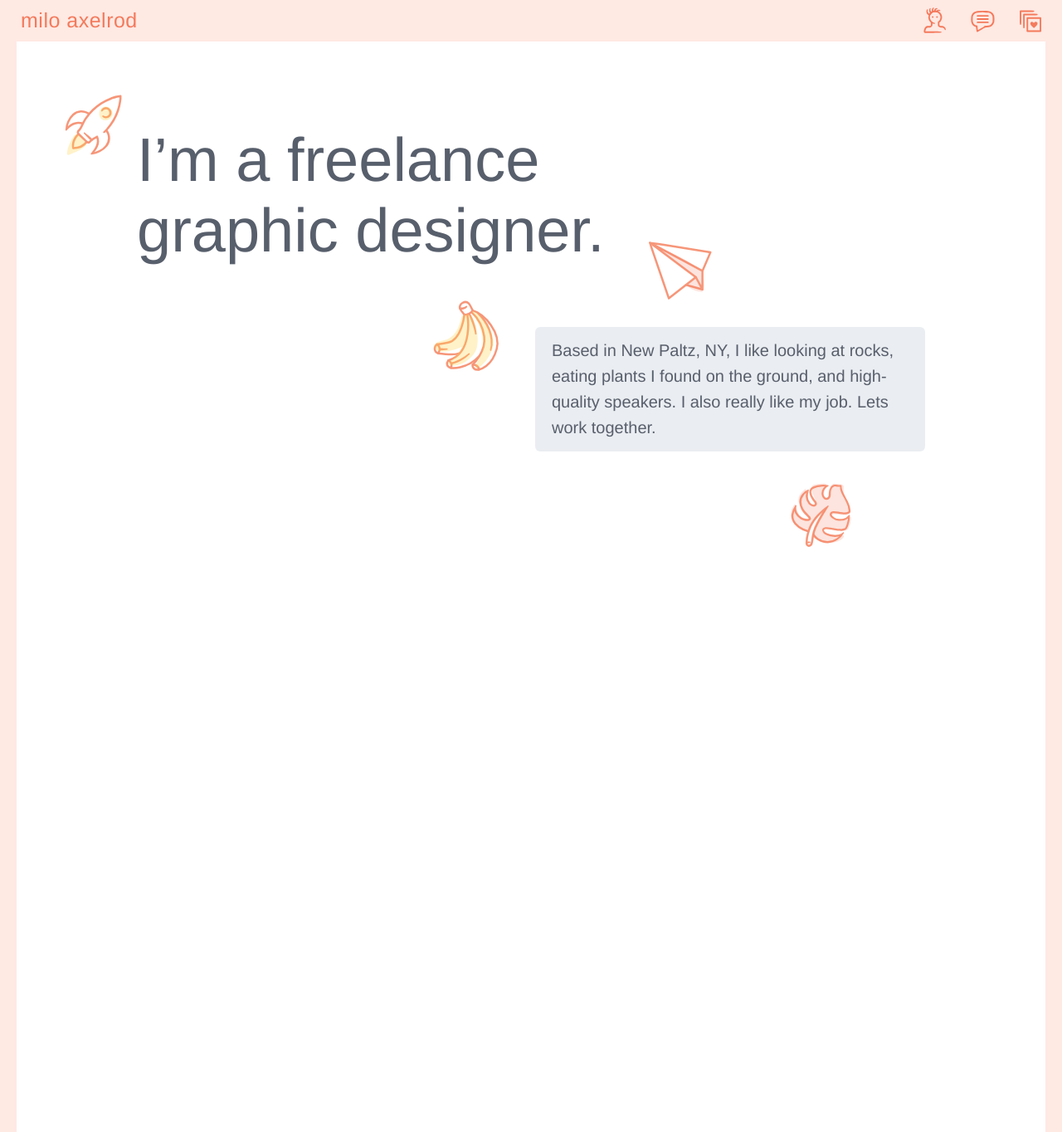
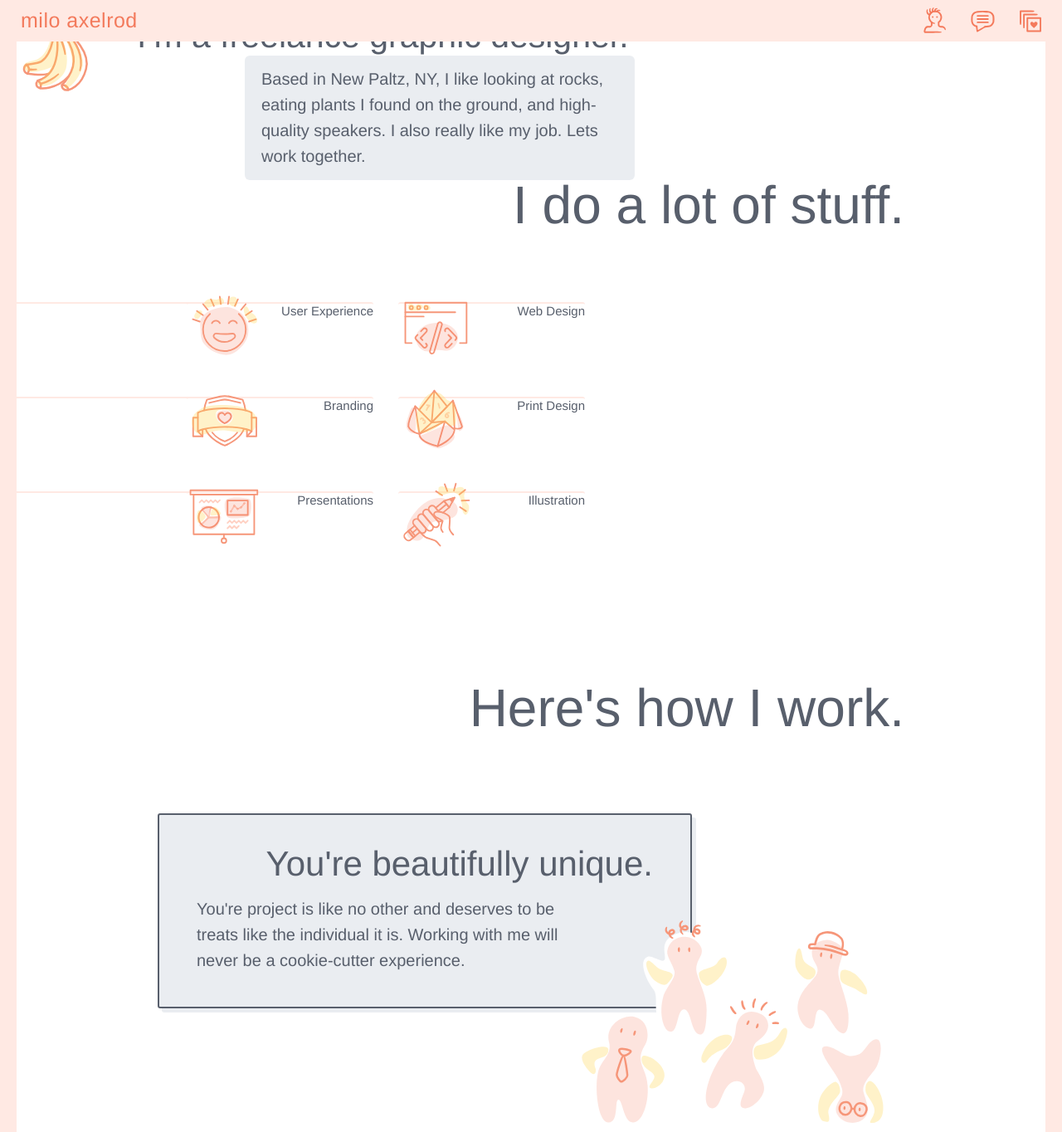
Before and after one commit to melanieaxelrod/miloaxelrod-website, a PHP site: page / in a window 1280 px wide. Shown: the top 1364 px of the page at 83% size. Run offline with PHP 8.4, Linux system fonts and the light colour scheme; some libraries are stand-ins or nearby versions; grey boxes are pictures that could not be loaded.

Commit message:
parallax poop
made a mess, it’ll take quite a while to clean up if I continue this way

```diff
--- a/css/style.css
+++ b/css/style.css
@@ -440,30 +440,90 @@
   border: 20px solid #FFE9E3;
   margin: 0;
   width: auto;
-  overflow: hidden; }
-  .page .splash {
+  overflow: hidden;
+  /*  .splash {
       height: calc( 100vh - (180px + 40px ) );
       padding: 90px 20px !important;
       background-image: url(../img/splash.svg);
       background-attachment: fixed;
       background-size: cover;
-    border-bottom: 20px solid #FFE9E3; }
-    .page .splash .intro {
+      border-bottom: 20px solid $lightpink;
+
+        .intro {
+          max-width: 950px;
+          margin: 0 auto;
+
+          .splash-text {
+            margin-bottom: 1em;
+            max-width: 600px;
+            font-size: 41px;
+            font-weight: 500;
+
+            .text {
+              max-width: 600px;
+            }
+          }
+
+          p {
+            max-width: 430px;
+            margin: 0 0 0 auto;
+            padding: 13px 20px;
+            border-radius: 6px;
+            background-color: $lighttransp;
+            font-weight: 300;
+            color: $dark;
+          }
+        }
+
+      ::-moz-selection {
+        background: none;
+        color: $pink;
+        -webkit-text-fill-color: $pink;
+      }
+      ::selection {
+        background: none;
+        color: $pink;
+        -webkit-text-fill-color: $pink;
+      }
+    } */ }
+  .page .contact-section {
+    background-color: #FFE9E3;
+    padding-bottom: 40px !important;
+    padding-top: 60px !important; }
+  .page .parallax {
+    perspective: 1px;
+    height: calc( 100vh - (180px + 40px ) );
+    overflow-x: hidden;
+    overflow-y: auto;
+    padding: 90px 20px !important;
+    background-image: url(../img/splash.svg);
+    background-size: cover; }
+    .page .parallax .parallax-layer {
+      position: absolute;
+      top: 0;
+      right: 0;
+      bottom: 0;
+      left: 0; }
+    .page .parallax .background {
+      transform: translateZ(-1px) scale(2); }
+      .page .parallax .background .image {
+        width: 100px;
+        height: 100px; }
+        .page .parallax .background .image img {
+          width: 100%;
+          height: 100%; }
+    .page .parallax .text {
+      transform: translateZ(0);
       max-width: 950px;
       margin: 0 auto; }
-      .page .splash .intro .splash-text {
-        /*      background-size: 1px 1em;
-                box-shadow:
-                  inset 0 -0.175em $white,
-                  inset 0 -0.42em $lighttransp;
-                display: inline; */
+      .page .parallax .text .splash-text {
         margin-bottom: 1em;
         max-width: 600px;
         font-size: 41px;
         font-weight: 500; }
-        .page .splash .intro .splash-text .text {
+        .page .parallax .text .splash-text .text {
           max-width: 600px; }
-      .page .splash .intro p {
+      .page .parallax .text p {
         max-width: 430px;
         margin: 0 0 0 auto;
         padding: 13px 20px;
@@ -471,18 +531,6 @@
         background-color: rgba(152, 164, 184, 0.2);
         font-weight: 300;
         color: #585F6C; }
-    .page .splash ::-moz-selection {
-      background: none;
-      color: #F69679;
-      -webkit-text-fill-color: #F69679; }
-    .page .splash ::selection {
-      background: none;
-      color: #F69679;
-      -webkit-text-fill-color: #F69679; }
-  .page .contact-section {
-    background-color: #FFE9E3;
-    padding-bottom: 40px !important;
-    padding-top: 60px !important; }
   .page .section {
     /*    border-bottom: 20px solid $lightpink; */
     padding: 60px 20px;
@@ -637,16 +685,25 @@
 / / / / / / / / / / / / / / / / / / / /
 / / / / / / / / / / / / / / / / / / /*/
 @media only screen and (min-width: 450px) {
-  .page .splash {
+  .page {
+    /*  .splash {
         height: calc( 100vh - (240px + 40px ) );
-    padding: 120px 20px !important; }
-    .page .splash .intro .splash-text {
+        padding: 120px 20px !important;
+
+        .intro {
+
+          .splash-text {
             font-size: 48px;
             font-weight: 500;
-      max-width: 550px; }
-      .page .splash .intro .splash-text .text {
+            max-width: 550px;
+
+            .text {
               max-width: 450px;
-        margin: 0 auto; }
+              margin: 0 auto;
+            }
+          }
+        }
+      } */ }
     .page .section {
       padding: 100px 20px; }
       .page .section .services .service {
@@ -661,13 +718,15 @@
       .page .section .what-i-do .image img {
         height: 270px; } }
 @media only screen and (min-width: 768px) {
+  /*
   #transport::before {
     margin: -50px 0 0 -100px;
     content: " ";
     background-image: url(../img/illus/splash/rocket.svg);
     height: 100px;
     width: 100px;
-    position: absolute; }
+    position: absolute;
+  }
 
   #transport::after {
     margin: 40px 0 0 40px;
@@ -675,7 +734,8 @@
     background-image: url(../img/illus/splash/plane.svg);
     height: 100px;
     width: 100px;
-    position: absolute; }
+    position: absolute;
+  }
 
   #veg::before {
     margin: -50px 0 0 -150px;
@@ -683,7 +743,8 @@
     background-image: url(../img/illus/splash/bananas.svg);
     height: 100px;
     width: 100px;
-    position: absolute; }
+    position: absolute;
+  }
 
   #veg::after {
     margin: 70px 0 0 150px;
@@ -691,17 +752,26 @@
     background-image: url(../img/illus/splash/leaf.svg);
     height: 100px;
     width: 100px;
-    position: absolute; }
+    position: absolute;
+  }  */
+  .page {
+    /*  .splash {
+        height: calc( 100vh - (260px + 40px ) );
+        padding: 130px 20px !important;
 
-  .page .splash {
-    height: calc( 100vh - (260px + 40px ) );
-    padding: 130px 20px !important; }
-    .page .splash .intro .splash-text {
+        .intro {
+
+          .splash-text {
             font-size: 74px;
             font-weight: 300;
-      max-width: 600px; }
-      .page .splash .intro .splash-text .text {
-        max-width: 600px; }
+            max-width: 600px;
+
+            .text {
+              max-width: 600px;
+            }
+          }
+        }
+      } */ }
     .page .section {
       padding: 100px 50px; }
       .page .section .copy-2 {
@@ -751,9 +821,17 @@
   .page .section .what-i-do .right h2 {
     margin-right: auto; } }
 @media only screen and (max-width: 400px) {
-  .page .splash .intro .splash-text {
+  .page {
+    /*   .splash {
+
+         .intro {
+
+           .splash-text {
              font-size: 36px;
-    font-weight: 500; }
+             font-weight: 500;
+           }
+         }
+       } */ }
     .page .section {
       padding: 50px 20px; }
       .page .section .what-i-do .image img {
--- a/css/style.scss
+++ b/css/style.scss
@@ -645,7 +645,73 @@
   width: auto;
   overflow: hidden;
 
-  .splash {
+  .contact-section {
+    background-color: $lightpink;
+    padding-bottom: 40px !important;
+    padding-top: 60px !important;
+  }
+
+.parallax {
+  perspective: 1px;
+  height: calc( 100vh - (180px + 40px ) );
+  overflow-x: hidden;
+  overflow-y: auto;
+  padding: 90px 20px !important;
+  background-image: url(../img/splash.svg);
+  background-size: cover;
+
+  .parallax-layer {
+    position: absolute;
+    top: 0;
+    right: 0;
+    bottom: 0;
+    left: 0;
+  }
+
+  .background {
+    transform: translateZ(-1px) scale(2);
+
+    .image {
+      width: 100px;
+      height: 100px;
+
+      img {
+        width: 100%;
+        height: 100%;
+      }
+    }
+  }
+
+  .text {
+    transform: translateZ(0);
+    max-width: 950px;
+    margin: 0 auto;
+
+    .splash-text {
+      margin-bottom: 1em;
+      max-width: 600px;
+      font-size: 41px;
+      font-weight: 500;
+
+      .text {
+        max-width: 600px;
+      }
+    }
+
+    p {
+      max-width: 430px;
+      margin: 0 0 0 auto;
+      padding: 13px 20px;
+      border-radius: 6px;
+      background-color: $lighttransp;
+      font-weight: 300;
+      color: $dark;
+    }
+  }
+}
+
+
+/*  .splash {
     height: calc( 100vh - (180px + 40px ) );
     padding: 90px 20px !important;
     background-image: url(../img/splash.svg);
@@ -658,11 +724,6 @@
         margin: 0 auto;
 
         .splash-text {
-  /*      background-size: 1px 1em;
-          box-shadow:
-            inset 0 -0.175em $white,
-            inset 0 -0.42em $lighttransp;
-          display: inline; */
           margin-bottom: 1em;
           max-width: 600px;
           font-size: 41px;
@@ -694,13 +755,8 @@
       color: $pink;
       -webkit-text-fill-color: $pink;
     }
-  }
-
-  .contact-section {
-    background-color: $lightpink;
-    padding-bottom: 40px !important;
-    padding-top: 60px !important;
-  }
+  } */
+
 
   .section{
 /*    border-bottom: 20px solid $lightpink; */
@@ -931,6 +987,7 @@
     }
   }
 
+
   .home-content {
     z-index: 2;
 
@@ -950,7 +1007,7 @@
 
 .page {
 
-  .splash {
+/*  .splash {
     height: calc( 100vh - (240px + 40px ) );
     padding: 120px 20px !important;
 
@@ -967,7 +1024,7 @@
         }
       }
     }
-  }
+  } */
 
   .section{
     padding: 100px 20px;
@@ -1021,7 +1078,7 @@
 }
 
 @media only screen and (min-width: 768px) {
-
+/*
 #transport::before {
   margin: -50px 0 0 -100px;
   content: " ";
@@ -1056,11 +1113,11 @@
   height: 100px;
   width: 100px;
   position: absolute;
-}
+}  */
 
 .page {
 
-  .splash {
+/*  .splash {
     height: calc( 100vh - (260px + 40px ) );
     padding: 130px 20px !important;
 
@@ -1076,7 +1133,7 @@
         }
       }
     }
-  }
+  } */
 
   .section{
     padding: 100px 50px;
@@ -1206,7 +1263,7 @@
 
  .page {
 
-   .splash {
+/*   .splash {
 
      .intro {
 
@@ -1215,7 +1272,7 @@
          font-weight: 500;
        }
      }
-   }
+   } */
 
    .section{
     padding: 50px 20px;
--- a/index.php
+++ b/index.php
@@ -25,6 +25,7 @@
 
   <div class="page">
 
+<!--
   <div class="section splash">
     <div class="intro">
       <div class="splash-text">
@@ -36,7 +37,24 @@
         Based in New Paltz, NY, I like looking at rocks, eating plants I found on the ground, and high-quality speakers. I also really like my job. Lets work together.
       </p>
     </div>
-  </div>
+  </div> -->
+
+  <div class="section parallax">
+    <div class="parallax-layer text">
+      <div class="splash-text">
+        <div class="text" id="transport">
+          I’m a freelance graphic designer.
+        </div>
+        <p id="veg">
+          Based in New Paltz, NY, I like looking at rocks, eating plants I found on the ground, and high-quality speakers. I also really like my job. Lets work together.
+        </p>
+      </div>
+    </div>
+    <div class="parallax-layer background">
+      <div class="image">
+        <img src="img/illus/splash/bananas.svg" />
+      </div>
+    </div>
 
     <div class="section home-content">
     <div class="my-services">
@@ -125,6 +143,8 @@
     </div>
   </div>
 
+</div>
+
   <div class="section last contact-section">
     <div class="contact">
       <div class="col">
```
Lines whose indentation alone changed are shown as unchanged.
